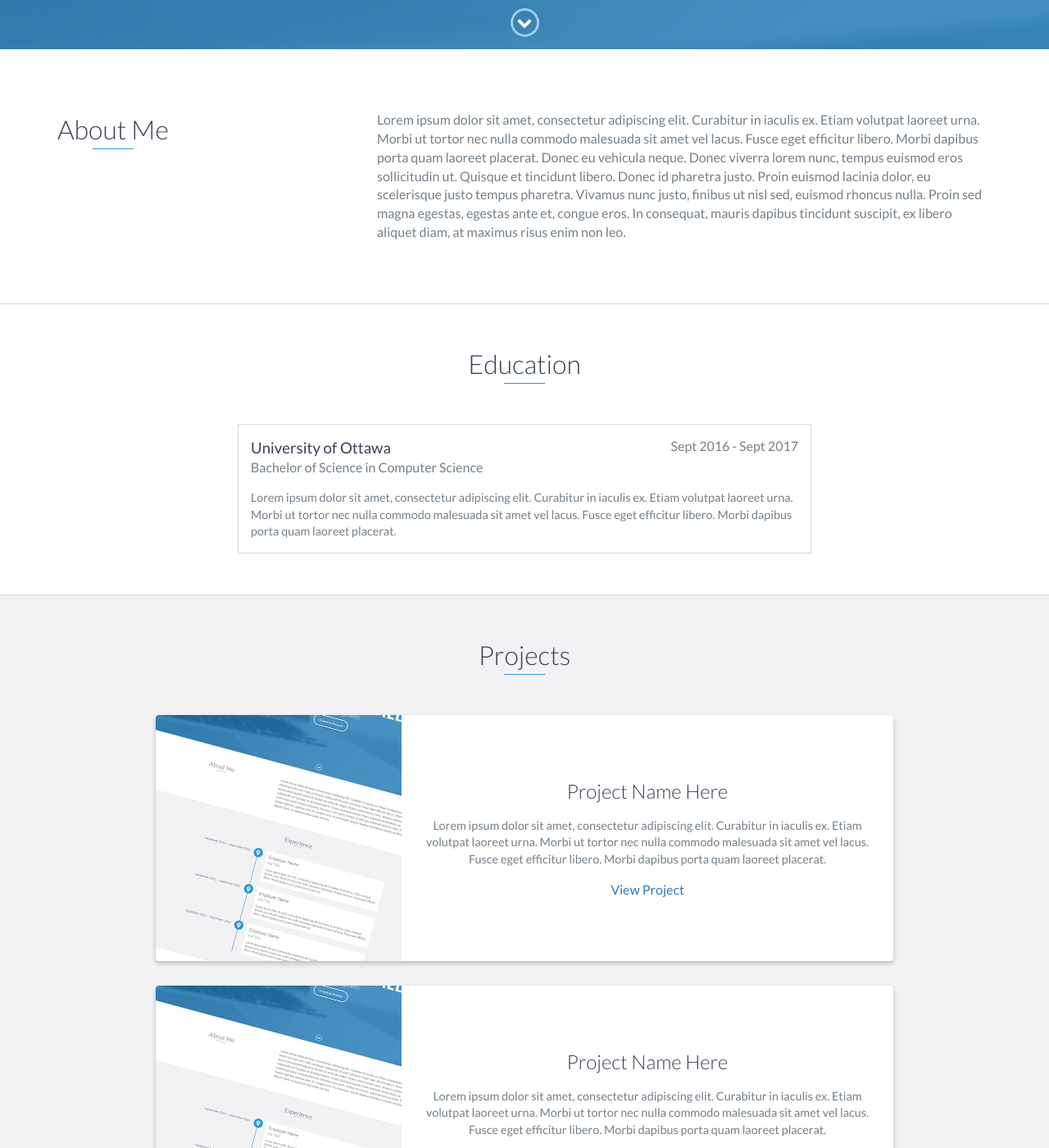
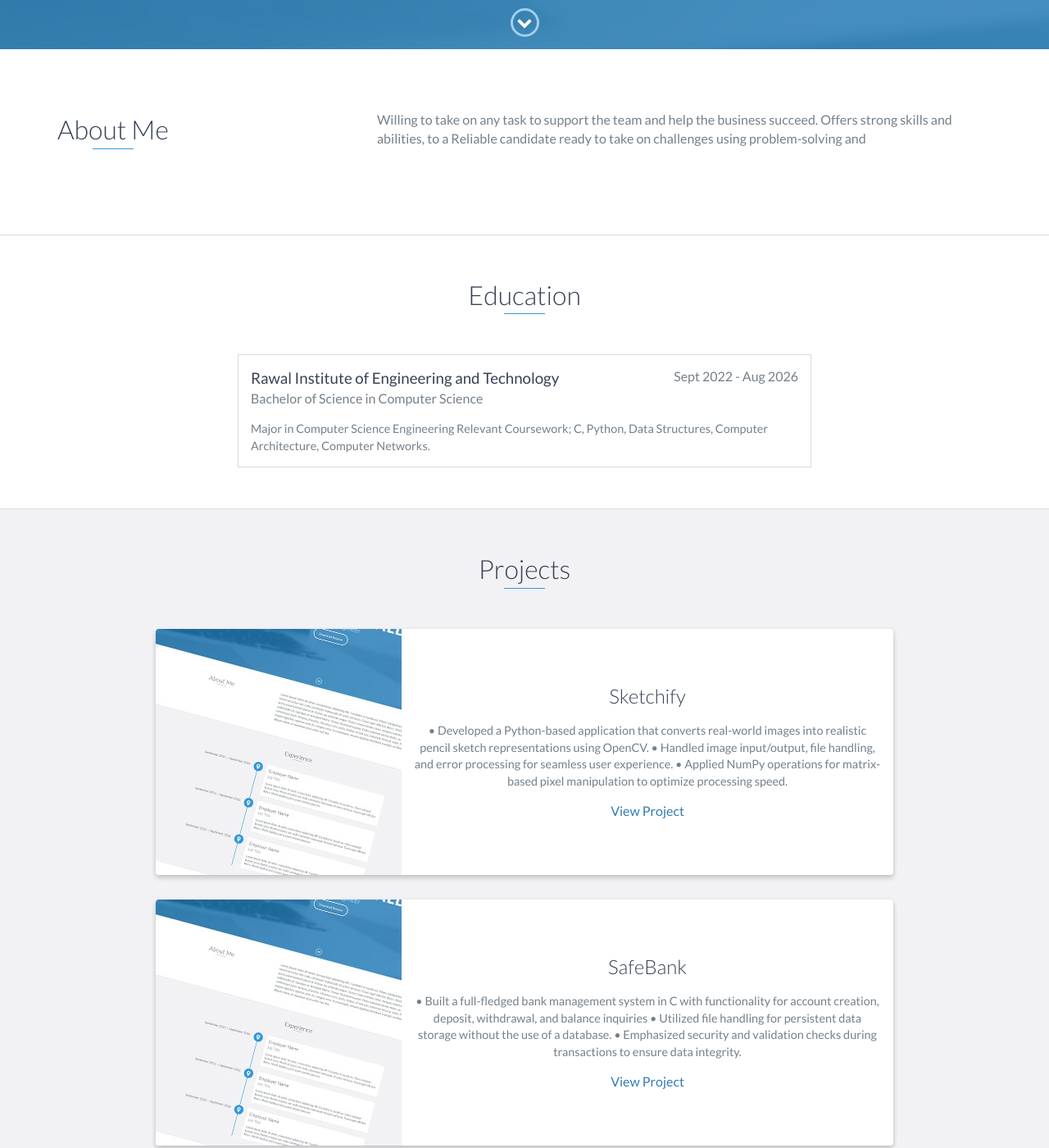
Before and after one commit to priya-singh404/my-portfolio, a website: page index.html in a window 1280 px wide. Shown: the part 740-2140 px from the top of the page at 82% size. Drawn offline with nearby package versions, Linux system fonts and the light colour scheme.

Commit message:
index.html

```diff
--- a/index.html
+++ b/index.html
@@ -29,9 +29,9 @@
         <li>
           <a href="#about">About</a>
         </li>
-        <li>
-          <a href="#experience">Experience</a>
-        </li>
+<!--         <li> -->
+<!--           <a href="#experience">Experience</a> -->
+<!--         </li> -->
         <li>
           <a href="#education">Education</a>
         </li>
@@ -75,17 +75,9 @@
           </div>
           <div class="col-md-8">
             <p>
-              Lorem ipsum dolor sit amet, consectetur adipiscing elit. Curabitur
-              in iaculis ex. Etiam volutpat laoreet urna. Morbi ut tortor nec
-              nulla commodo malesuada sit amet vel lacus. Fusce eget efficitur
-              libero. Morbi dapibus porta quam laoreet placerat. Donec eu
-              vehicula neque. Donec viverra lorem nunc, tempus euismod eros
-              sollicitudin ut. Quisque et tincidunt libero. Donec id pharetra
-              justo. Proin euismod lacinia dolor, eu scelerisque justo tempus
-              pharetra. Vivamus nunc justo, finibus ut nisl sed, euismod rhoncus
-              nulla. Proin sed magna egestas, egestas ante et, congue eros. In
-              consequat, mauris dapibus tincidunt suscipit, ex libero aliquet
-              diam, at maximus risus enim non leo.
+              Willing to take on any task to support the team and help the business succeed. Offers
+              strong skills and abilities, to a Reliable candidate ready to take on challenges using
+              problem-solving and
             </p>
           </div>
         </div>
@@ -135,14 +127,12 @@
     <div id="education">
       <h2 class="heading">Education</h2>
       <div class="education-block">
-        <h3>University of Ottawa</h3>
-        <span class="education-date">Sept 2016 - Sept 2017</span>
+        <h3>Rawal Institute of Engineering and Technology</h3>
+        <span class="education-date">Sept 2022 - Aug 2026</span>
         <h4>Bachelor of Science in Computer Science</h4>
         <p>
-          Lorem ipsum dolor sit amet, consectetur adipiscing elit. Curabitur in
-          iaculis ex. Etiam volutpat laoreet urna. Morbi ut tortor nec nulla
-          commodo malesuada sit amet vel lacus. Fusce eget efficitur libero.
-          Morbi dapibus porta quam laoreet placerat.
+          Major in Computer Science Engineering
+          Relevant Coursework; C, Python, Data Structures, Computer Architecture, Computer Networks.
         </p>
       </div>
       <!-- End .education-block -->
@@ -171,13 +161,12 @@
             </div>
             <!-- End .project-image -->
             <div class="project-info">
-              <h3>Project Name Here</h3>
+              <h3>Sketchify</h3>
               <p>
-                Lorem ipsum dolor sit amet, consectetur adipiscing elit.
-                Curabitur in iaculis ex. Etiam volutpat laoreet urna. Morbi ut
-                tortor nec nulla commodo malesuada sit amet vel lacus. Fusce
-                eget efficitur libero. Morbi dapibus porta quam laoreet
-                placerat.
+                • Developed a Python-based application that converts real-world images into realistic pencil sketch representations using
+                  OpenCV.
+                • Handled image input/output, file handling, and error processing for seamless user experience.
+                • Applied NumPy operations for matrix-based pixel manipulation to optimize processing speed.
               </p>
               <a href="#">View Project</a>
             </div>
@@ -191,13 +180,30 @@
             </div>
             <!-- End .project-image -->
             <div class="project-info">
-              <h3>Project Name Here</h3>
+              <h3>SafeBank</h3>
               <p>
-                Lorem ipsum dolor sit amet, consectetur adipiscing elit.
-                Curabitur in iaculis ex. Etiam volutpat laoreet urna. Morbi ut
-                tortor nec nulla commodo malesuada sit amet vel lacus. Fusce
-                eget efficitur libero. Morbi dapibus porta quam laoreet
-                placerat.
+                • Built a full-fledged bank management system in C with functionality for account creation, deposit, withdrawal, and
+balance inquiries
+• Utilized file handling for persistent data storage without the use of a database.
+• Emphasized security and validation checks during transactions to ensure data integrity.
+
+              </p>
+              <a href="#">View Project</a>
+            </div>
+            <!-- End .project-info -->
+          </div>
+          <div class="project shadow-large">
+            <div class="project-image">
+              <img src="images/project.jpg" />
+            </div>
+            <!-- End .project-image -->
+            <div class="project-info">
+              <h3>CoinSight</h3>
+              <p>
+                • Created a real-time cryptocurrency analytics dashboard using Python, integrating external APIs to fetch live market
+data.
+• Performed data cleaning, transformation, and visualization using Pandas and Matplotlib.
+• Built interactive CLI/GUI components to filter coins by performance or rank for deeper insights.
               </p>
               <a href="#">View Project</a>
             </div>
@@ -285,35 +291,35 @@
           <div class="col-sm-5 social">
             <ul>
               <li>
-                <a href="https://github.com/" target="_blank"
+                <a href="https://github.com/" target="https://github.com/priya-singh404?tab=repositories"
                   ><i class="fa fa-github" aria-hidden="true"></i
                 ></a>
               </li>
-              <li>
+<!--               <li>
                 <a href="https://stackoverflow.com/" target="_blank"
                   ><i class="fa fa-stack-overflow" aria-hidden="true"></i
-                ></a>
+                ></a> -->
               </li>
               <li>
                 <a href="https://linkedin.com/" target="_blank"
                   ><i class="fa fa-linkedin" aria-hidden="true"></i
                 ></a>
               </li>
-              <li>
+<!--               <li>
                 <a href="https://www.facebook.com/" target="_blank"
                   ><i class="fa fa-facebook" aria-hidden="true"></i
                 ></a>
-              </li>
-              <li>
+              </li> -->
+<!--               <li>
                 <a href="https://twitter.com/" target="_blank"
                   ><i class="fa fa-twitter" aria-hidden="true"></i
                 ></a>
-              </li>
-              <li>
+              </li> -->
+<!--               <li>
                 <a href="https://plus.google.com/" target="_blank"
                   ><i class="fa fa-google-plus" aria-hidden="true"></i
                 ></a>
-              </li>
+              </li> -->
             </ul>
           </div>
         </div>
```
